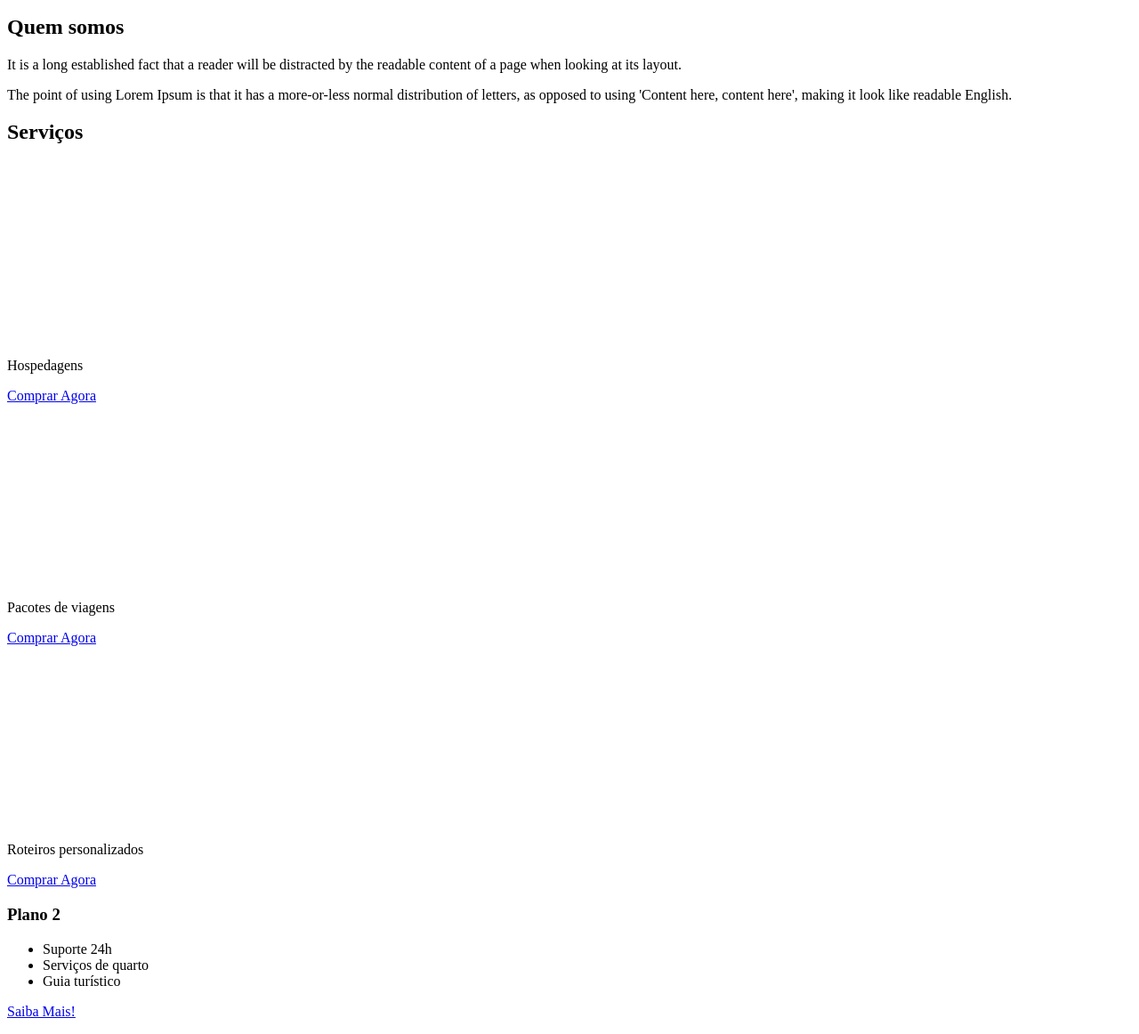
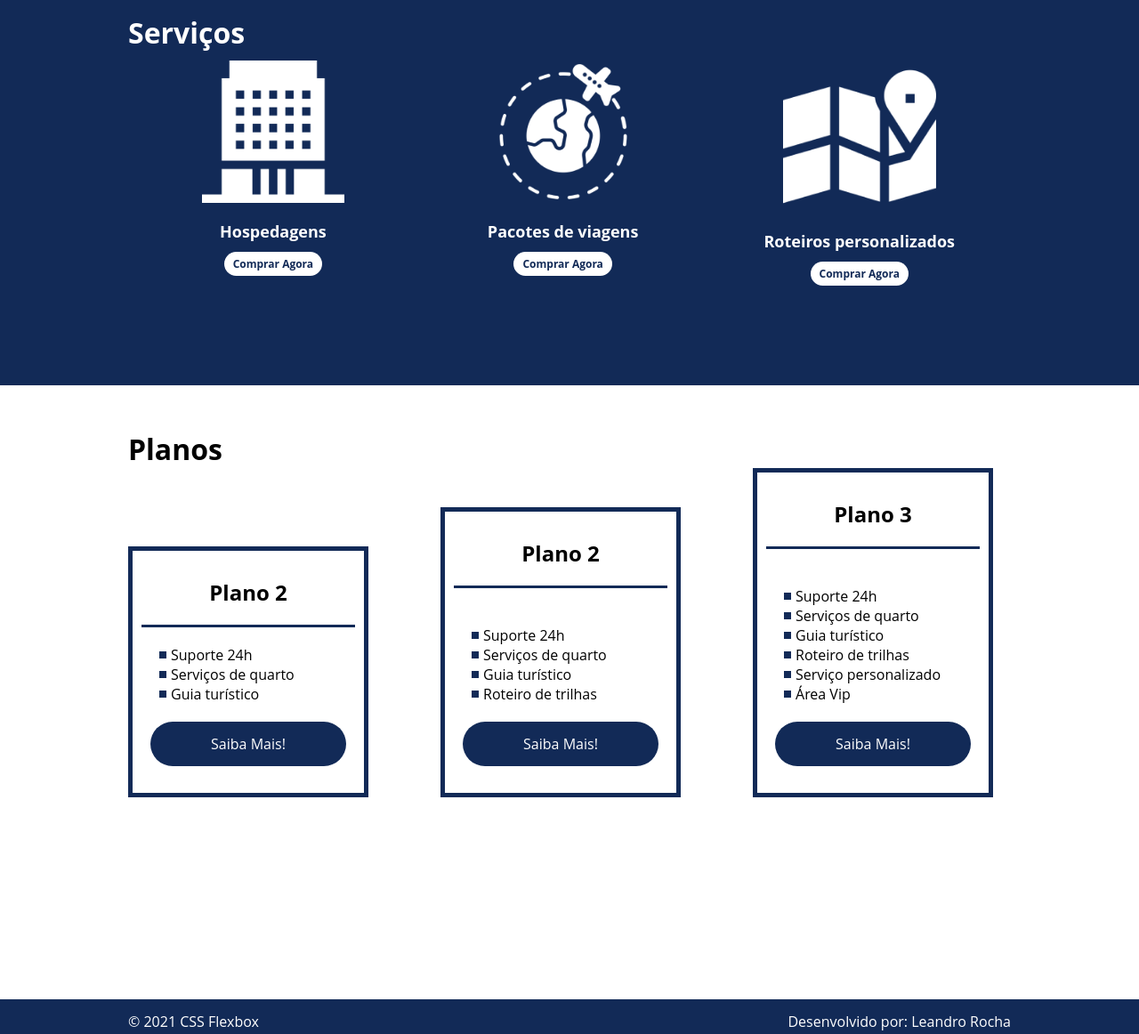
Before and after one commit to leandrorochapereira/dio-primeiro-desafio, a plain HTML site: page index.html in a window 1280 px wide. Shown: the part 1087-2249 px from the top of the page at 89% size. Drawn offline with Linux system fonts and the light colour scheme.

Commit message:
Projeto Finalizado v1

```diff
--- a/index.html
+++ b/index.html
@@ -8,19 +8,21 @@
 </head>
 <body>
     <header>
-        <h1>FlexTurismos</h1>
-        <ul>
+        <div class="flex-container menu">
+            <div><h1>FlexTurismos</h1></div>
+            <ul class="list-items">
                 <li><a href="#quem-somos">Quem Somos</a></li>
                 <li><a href="#servicos">Serviços</a></li>
                 <li><a href="#planos">Planos</a></li>
             </ul>
+        </div>
     </header>
 
-    <div>
-        <div>
+    <div class="flex-container apresentacao">
+        <div class="text-apresentacao">
             <h1>Flex <br>Turismos</h1>
             <p>O melhor serviço para você!</p>
-            <a href="">Saiba Mais!</a>
+            <a href="" class="btn">Saiba Mais!</a>
         </div>
 
         <div>
@@ -28,37 +30,39 @@
         </div>
     </div>
 
-    <div>
-        <div>
-            <img src="./images/1-quem-somos.png" alt="balcão de atendimento">
-        </div>
+    <div class="flex-container" id="quem-somos">
 
         <div>
             <h2>Quem somos</h2>
             <p>It is a long established fact that a reader will be distracted by the readable content of a page when looking at its layout. </p>
             <p>The point of using Lorem Ipsum is that it has a more-or-less normal distribution of letters, as opposed to using 'Content here, content here', making it look like readable English.</p>
         </div>
+
+        <div>
+            <img src="./images/1-quem-somos.png" alt="balcão de atendimento">
+        </div>
     </div>
 
-    <div>
+    <div class="container-externo">
+        <div class="flex-container" id="servicos">
             <div>
                 <h2>Serviços</h2>
             </div>
 
-        <div>
-            <div>
+            <div class="list-servicos">
+                <div class="item-servico">
                     <div><img src="./images/icon-2.png" alt="hospedagens"></div>
                     <p>Hospedagens</p>
                     <a href="#">Comprar Agora</a>
                 </div>
 
-            <div>
+                <div class="item-servico">
                 <div><img src="./images/icon-1.png" alt="pacote de viagens"></div>
                 <p>Pacotes de viagens</p>
                 <a href="#">Comprar Agora</a>
                 </div>
 
-            <div>
+                <div class="item-servico">
                     <div><img src="./images/icon-3.png" alt="roteiros personalizados"></div>
                     <p>Roteiros personalizados</p>
                     <a href="#">Comprar Agora</a>
@@ -66,33 +70,37 @@
 
             </div>
         </div>
+    </div>
 
-    <div>
+    <div class="flex-container" id="planos">
+        <div><h2>Planos</h2></div>
 
-        <div>
+        <div class="list-planos">
+            <div class="item-plano">
                 <h3>Plano 2</h3>
                 <ul>
                     <li>Suporte 24h</li>
                     <li>Serviços de quarto</li>
                     <li>Guia turístico</li>
                 </ul>
-            <a href="#">Saiba Mais!</a>
+                <a href="#" class="btn">Saiba Mais!</a>
             </div>
 
-        <div>
+            <div class="item-plano">
                 <h3>Plano 2</h3>
+                <br>
                 <ul>
                     <li>Suporte 24h</li>
                     <li>Serviços de quarto</li>
                     <li>Guia turístico</li>
                     <li>Roteiro de trilhas</li>
-                <li>Serviço personalizado</li>
                 </ul>
-            <a href="#">Saiba Mais!</a>
+                <a href="#" class="btn">Saiba Mais!</a>
             </div>
 
-        <div>
+            <div class="item-plano">
                 <h3>Plano 3</h3>
+                <br>
                 <ul>
                     <li>Suporte 24h</li>
                     <li>Serviços de quarto</li>
@@ -101,13 +109,16 @@
                     <li>Serviço personalizado</li>
                     <li>Área Vip</li>
                 </ul>
-            <a href="#">Saiba Mais!</a>
+                <a href="#" class="btn">Saiba Mais!</a>
+            </div>
         </div>
     </div>
 
     <footer>
+        <div class="flex-container footer">
             <p>&copy; 2021 CSS Flexbox</p>
-        <p>Desenvolvido por: Seu nome aqui dev</p>
+            <p>Desenvolvido por: Leandro Rocha</p>
+        </div>
     </footer>
 </body>
 </html>
--- a/style.css
+++ b/style.css
@@ -0,0 +1,287 @@
+*{
+    margin: 0;
+    padding: 0;
+    font-family: 'Open Sans', sans-serif;
+}
+
+ul{
+    list-style: none;
+    margin: 0;
+    padding: 0;
+}
+
+ul li a{
+    text-decoration: none;
+}
+
+div img {
+    display: block;
+    width: 100%;
+}
+
+.flex-container {
+    display: flex;
+    max-width: 992px;
+    width: 100%;
+    margin: auto;
+    min-width: 320px;
+}
+
+header {
+    background-color: #122a57;
+    height: 100px;
+    display: flex;
+    align-items: center;
+    color: #fff;
+}
+
+header .list-items{
+    display: flex;
+    max-width: 260px;
+    width: 100%;
+    justify-content: space-between;
+    align-items: center;
+}
+
+header .menu{
+    justify-content: space-between;
+}
+
+.list-items li a {
+    color: #fff;
+}
+
+.apresentacao {
+    height: 80vh; /*relacionado ao view port*/
+    align-items: center;
+    justify-content: space-between;
+}
+
+.apresentacao .text-apresentacao{
+    min-height: 200px;
+}
+
+.text-apresentacao h1{
+    color: #122a57;
+    font-size: 55px;
+    margin-bottom: 10px;
+}
+
+.btn {
+    background-color: #122a57;
+    color: #fff;
+    text-align: center;
+    border-radius: 30px;
+    width: 220px;
+    display: block;
+    text-decoration: none;
+    height: 50px;
+    line-height: 50px;
+    margin: 10px 0 20px;
+}
+
+#quem-somos{
+    flex-direction: row-reverse;
+    align-items: center;
+    justify-content: space-between;
+}
+
+#quem-somos h2 {
+    font-size: 32px;
+    color: #122a57;
+    display: flex;
+    margin-bottom: 20px;
+}
+
+#quem-somos h2::before{
+    content: "";
+    width: 5px;
+    margin-right: 5px;
+    background-color: #122a57;
+    position: relative;
+    line-height: 50px;
+}
+
+#quem-somos p{
+    margin-bottom: 10px;
+    width: 90%;
+}
+
+#quem-somos img{
+    min-width: 450px;
+}
+
+.container-externo {
+    background-color: #122a57;
+    width: 100%;
+}
+
+#servicos h2{
+    color: #fff;
+    font-size: 32px;
+    margin-bottom: 10px;
+}
+
+#servicos{
+    flex-direction: column;
+    padding: 50px 0 100px;
+}
+
+.list-servicos{
+    display: flex;
+    justify-content: space-around;
+}
+
+.list-servicos .item-servico{
+    text-align: center;
+}
+
+.item-servico a {
+    width: 220px;
+    background-color: #fff;
+    border-radius: 30px;
+    height: 50px;
+    text-align: center;
+    line-height: 50px;
+    margin-top: 20px;
+    padding: 5px 10px;
+    color: #122a57;
+    font-size: 12px;
+    text-decoration: none;
+    font-weight: 700;
+}
+
+.item-servico p {
+    font-weight: 700;
+    font-size: 18px;
+    color: #fff;
+    margin-top: 20px;
+}
+
+.item-servico img {
+    width: 80%;
+    margin: auto;
+}
+
+#planos {
+    flex-direction: column;
+    min-height: 80vh;
+    padding-top: 50px;
+}
+
+#planos h2{
+    font-size: 32px;
+}
+
+.list-planos{
+    display: flex;
+    align-items: flex-end;
+    justify-content: space-between;
+}
+
+.item-plano {
+    flex: 1;
+    border: 5px solid #122a57;
+    margin-right: 20px;
+    padding: 10px;
+    max-width: 240px;
+}
+
+.item-plano .btn{
+    margin: auto;
+    margin-bottom: 20px;
+}
+
+.item-plano h3{
+    font-size: 24px;
+    display: flex;
+    flex-direction: column;
+    text-align: center;
+    margin-top: 20px;
+}
+
+.item-plano h3::after{
+    content: "";
+    background-color: #122a57;
+    width: 100%;
+    height: 3px;
+    margin: 20px 0 10px;
+}
+
+.item-plano ul{
+    padding: 10px 20px;
+    display: flex;
+    flex-direction: column;
+    margin-bottom: 10px;
+}
+
+.item-plano ul li{
+    display: flex;
+    flex-wrap: nowrap;
+    align-items: center;
+}
+
+.item-plano ul li::before{
+    content: "";
+    background-color: #122a57;
+    width: 8px;
+    height: 8px;
+    margin-right: 5px;
+}
+
+footer {
+    background-color: #122a57;
+    height: 50px;
+    display: flex;
+    align-items: center;
+}
+
+footer .footer {
+    justify-content: space-between;
+    color: #fff;
+}
+
+/* mobile */
+
+@media (max-width: 992px) {
+    .flex-container {
+        flex-direction: row;
+    }
+
+    .apresentacao{
+        flex-direction: column-reverse;
+    }
+
+    .apresentacao .text-apresentacao{
+        width: 100%;
+    }
+
+    #quem-somos{
+        flex-direction: column-reverse;
+    }
+
+    #quem-somos img{
+        min-width: 320px;
+        margin: auto;
+    }
+
+    .list-servicos{
+        flex-direction: column;
+    }
+
+    .item-servico img{
+        width: 50%;
+        margin: auto;
+    }
+
+    .list-planos{
+        flex-direction: column;
+        align-items: flex-start;
+    }
+
+    .list-planos .item-plano{
+        max-width: 90%;
+        margin: auto;
+        width: 100%;
+    }
+}
```
Lines whose indentation alone changed are shown as unchanged.
